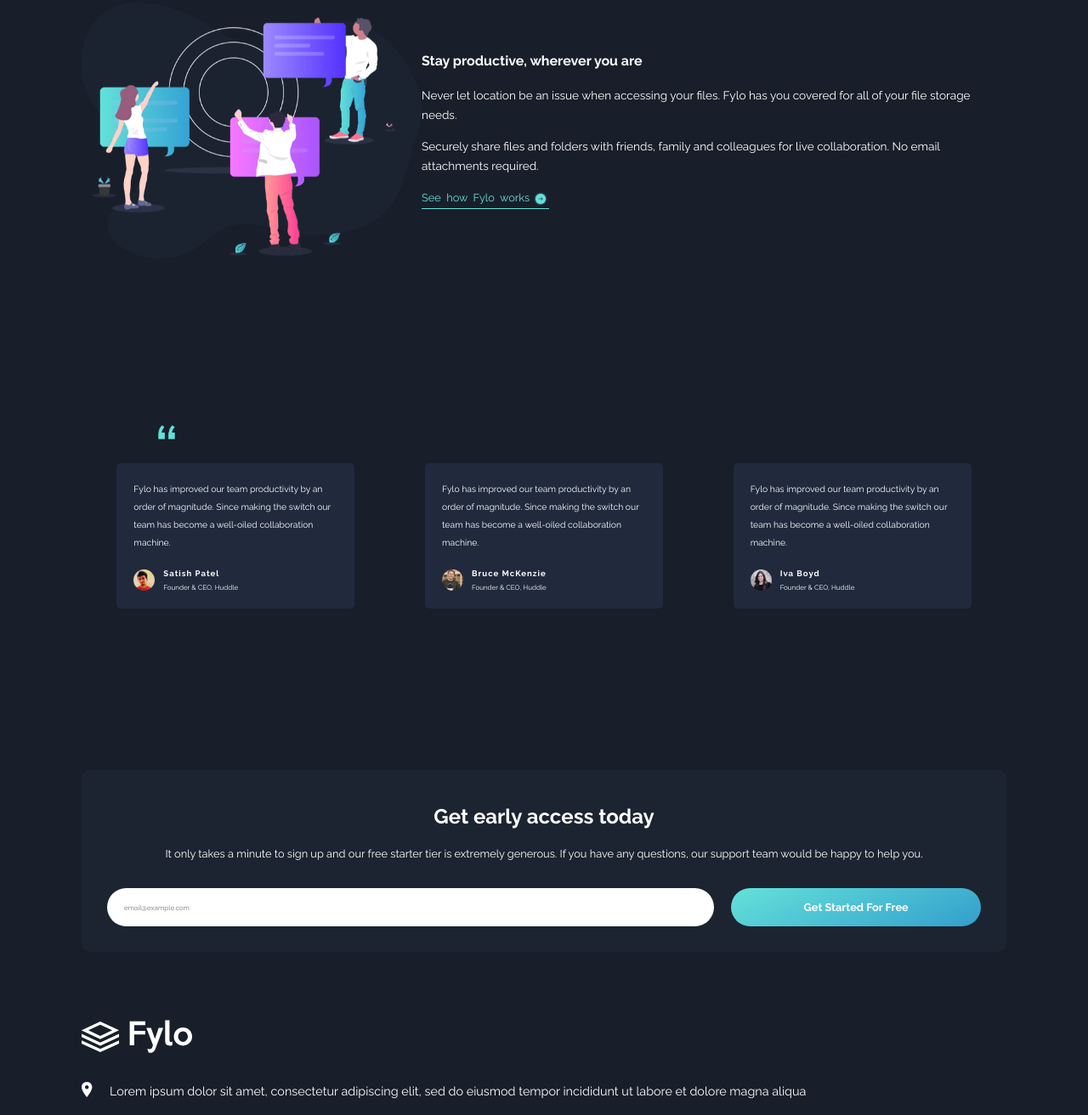
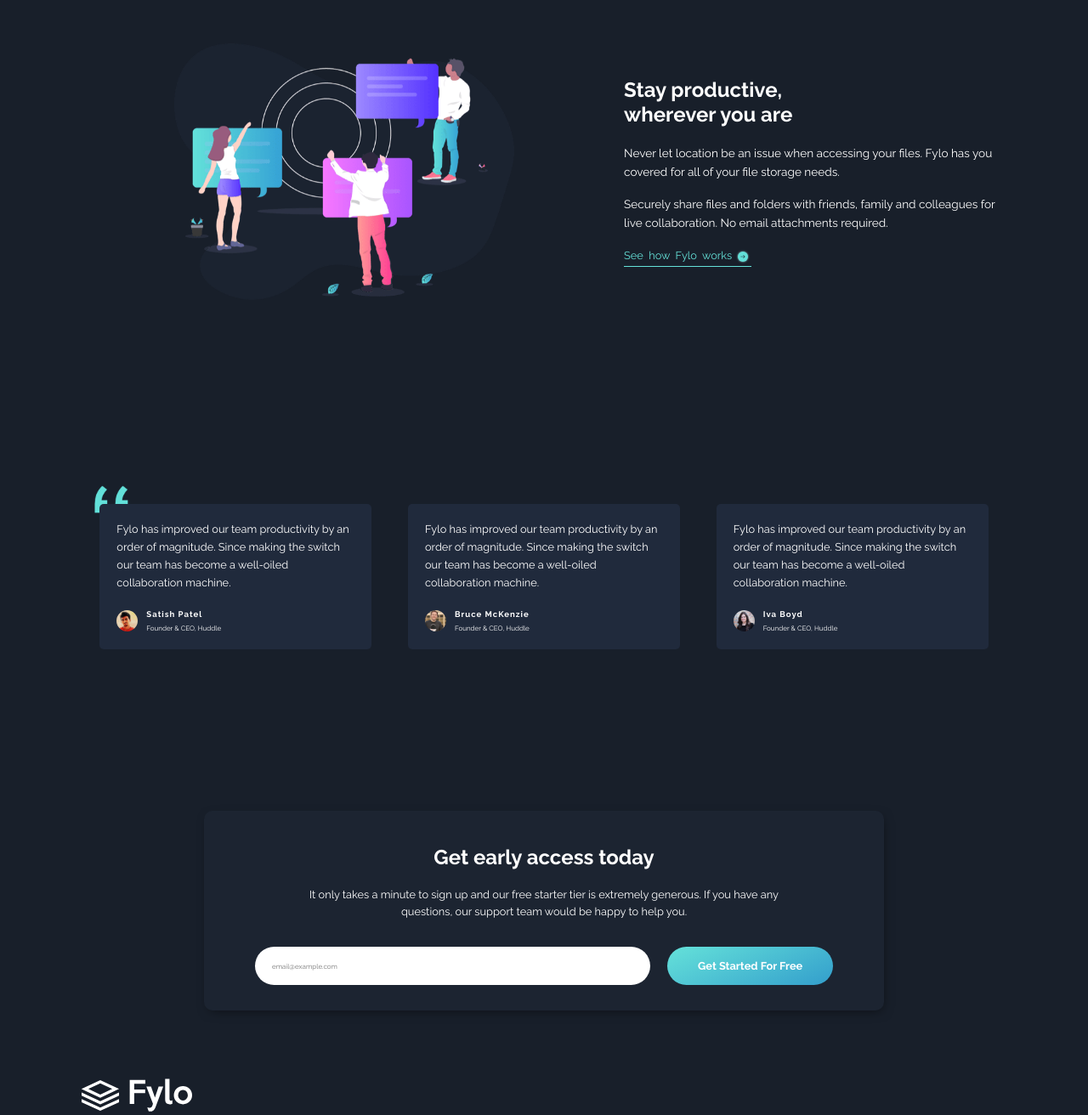
Before and after one commit to seniorteck/Fylo-Darktheme-LandingPage, a plain HTML site: page index.html in a window 1280 px wide. Shown: the part 1485-2797 px from the top of the page at 85% size. Drawn offline with Linux system fonts and the light colour scheme.

Commit message:
desktop responsiveness fix

```diff
--- a/css/style.css
+++ b/css/style.css
@@ -77,6 +77,8 @@ body{
 .hero-top__headline{
     font-size: 1.5rem;
     line-height: 2.3rem;
+    max-width: 500px;
+    margin: 0 auto;
 }
 
 .hero-top__description{
@@ -84,6 +86,7 @@ body{
     line-height: 1.6rem;
     font-weight: 400;
     margin: 20px auto;
+    max-width: 380px;
 }
 
 .hero-top__cta{
@@ -170,16 +173,19 @@ body{
 
 .testimonial{
     margin: 160px auto;
-    position: relative;
+    /* position: relative; */
     display: flex;
     flex-wrap: wrap;
+}
 
+.card--one{
+    position: relative;
 }
 
 .testimonial__image--quote{
     position: absolute;
     top: -15px;
-    left: 20px;
+    left: 10px;
 }
 
 
@@ -227,6 +233,9 @@ body{
     padding: 20px;
     border-radius: 10px;
     width: 100%;
+    margin: 0 auto;
+    max-width: 800px;
+    box-shadow: 2px 4px 13px -4px rgba(0, 0, 0, 0.5);
 }
 
 .signup__headline{
@@ -275,7 +284,7 @@ body{
     display: flex;
 }
 
-.footer__location{
+.footer__location--description{
     font-size: .9rem;
     line-height: 1.4rem;
     margin-left: 20px;
@@ -313,7 +322,6 @@ body{
     color: var(--white);
     text-decoration: none;
     font-size: .9rem;
-
 }
 
 .footer__about--links li{
@@ -342,7 +350,7 @@ body{
     transition: 250ms;
 }
 
-/* styles twitter icon separately */
+/* style twitter icon separately */
 .fab.fa-twitter{
     padding: 9px;
 
@@ -354,15 +362,6 @@ body{
 }
 
 
-@media screen and (min-width: 600px){
-
-    .testimonial__image--quote{
-        position: absolute;
-        top: -15px;
-        left: 90px;
-    }
-}
-
 @media screen and (min-width: 900px){
 
     .wrapper{
@@ -370,11 +369,43 @@ body{
         margin: 40px auto;
     }
 
+    .hero-top__description{
+        font-size: .8rem;
+        line-height: 1.3rem;
+    }
+
     .help{
         flex-direction: row;
         align-items: center;
     }
 
+    .help__content{
+        width: 450px;
+        margin-left: 20px;
+    }
+
+    .help__headline{
+        font-size: 1.5rem;
+        margin: 20px 0;
+        max-width: 250px;
+    }
+
+    .testimonial__card{
+        width: 320px;
+        background: var(--testimonialblue);
+        margin: 30px auto;
+    }
+
+    .testimonial__image--quote{
+        width: 40px;
+        top: -22px;
+        left: -6px ;
+        z-index: -2;
+    }
+
+    .testimonial__description{
+        font-size: .8rem;
+    }
 
     .service__group{
         margin: 80px auto;
@@ -389,14 +420,21 @@ body{
         width: 350px;
     }
 
+    .service__group-description{
+        font-size: .8rem;
+        line-height: 1.3rem;
+    }
+
+    .signup{
+        padding: 20px 50px;
+    }
 
     .signup__headline{
         font-size: 1.5rem;
     }
 
-    .service__group-description{
-        font-size: .8rem;
-        line-height: 1.3rem;
+    .signup__description{
+        margin: 20px 50px;
     }
 
     .signup__group{
@@ -414,4 +452,38 @@ body{
         margin: 10px 10px;
     }
 
+    .footer__content{
+        display: flex;
+        align-items: flex-start;
+        width: 100%;
+        justify-content: space-between;
+    }
+
+    .footer__tel--wrapper{
+        margin: 0 auto 20px;
+    }
+
+    .footer__location--description{
+        font-size: .8rem;
+        line-height: 1.3rem;
+        max-width: 270px;
+    }
+
+    .footer__profile{
+        margin: 0;
+    }
+
+    .footer__profile--links li{
+        margin: 0 auto 20px;
+    }
+
+    .footer__about--links li{
+        margin: 0 auto 20px;
+    }
+
+    .social__links{
+        margin-top: 0;
+        font-size: .7rem;
+    }
+
 }
--- a/index.html
+++ b/index.html
@@ -76,8 +76,9 @@
     </div>
 
     <div class="testimonial">
+
+      <div class="testimonial__card card--one">
         <img src="images/bg-quotes.png" width="20px" height="auto" alt="bg-quotes" class="testimonial__image--quote">
-      <div class="testimonial__card">
         <p class="testimonial__description">Fylo has improved our team productivity by an order of magnitude. Since making the switch our team has become a well-oiled collaboration machine.</p>
         <div class="testimonial__author">
           <img src="images/profile-1.jpg" alt="profile-1" class="testimonial__image">
@@ -126,9 +127,10 @@
       <div class="footer__content">
         <div class="footer__location--wrapper">
           <span><img src="images/icon-location.svg" alt="location-icon"></span>
-          <p class="footer__location"> Lorem ipsum dolor sit amet, consectetur adipiscing elit, sed do eiusmod tempor incididunt ut labore et dolore magna aliqua</p>
+          <p class="footer__location--description"> Lorem ipsum dolor sit amet, consectetur adipiscing elit, sed do eiusmod tempor incididunt ut labore et dolore magna aliqua</p>
         </div>
 
+        <div class="footer__contact">
           <div class="footer__tel--wrapper">
             <span><img src="images/icon-phone.svg" alt="tel-icon"></span>
             <p class="footer__tel">+1-543-123-4567</p>
@@ -137,6 +139,7 @@
           <div class="footer__email--wrapper">
             <img src="images/icon-email.svg" alt="email-icon">
             <p class="footer__email">example@fylo.com</p>
+          </div>
         </div>
 
         <div class="footer__profile">
@@ -154,13 +157,15 @@
             <li><a href="">Privacy</a></li>
           </ul>
         </div>
-      </div>
+
         <div class="social__links">
           <span><i class="fab fa-facebook-f"></i></span>
           <span><i class="fab fa-twitter"></i></span>
           <span><i class="fab fa-instagram"></i></span>
         </div>
       </div>
+    </div>
+    <!-- ending of footer -->
   </div>
 
 
```
Lines whose indentation alone changed are shown as unchanged.
